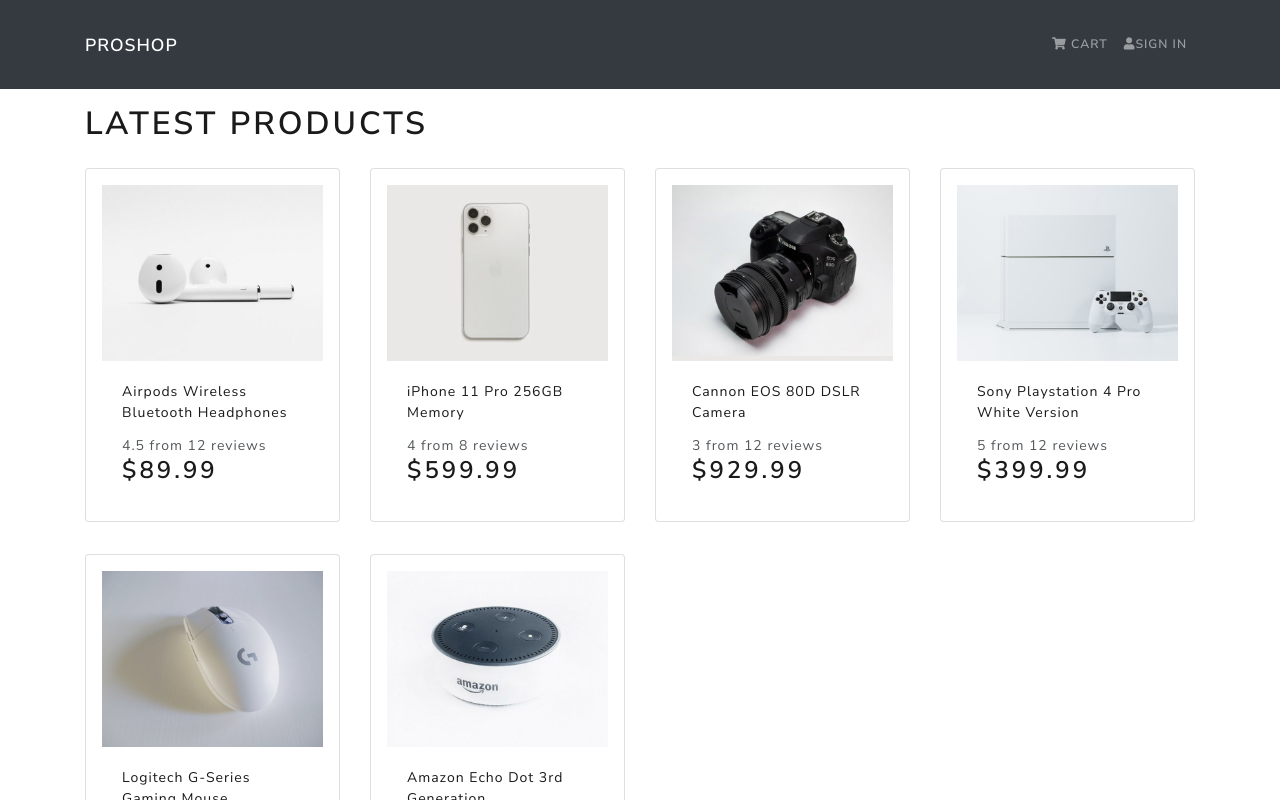
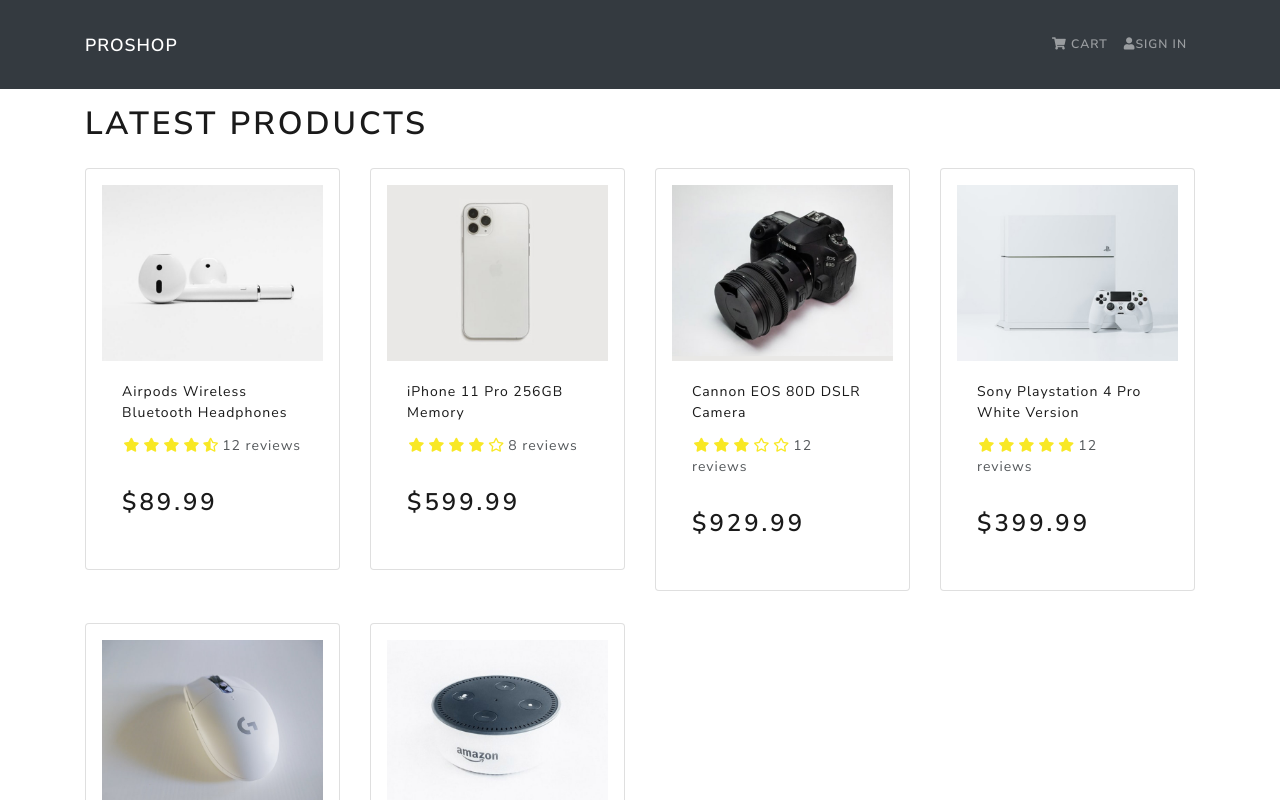
Before and after one commit to Firewlker21/ProShop-MERN-course, a React (Create React App) app in the folder frontend/: page / in a window 1280 px wide. Shown: the top 800 px of the page. Built offline with nearby package versions, Linux system fonts and the light colour scheme.

Commit message:
added rating stars to card

```diff
--- a/frontend/src/components/Product.js
+++ b/frontend/src/components/Product.js
@@ -1,5 +1,6 @@
 import React from 'react'
 import { Card } from 'react-bootstrap'
+import Rating from './Rating.js'
 
 const Product = ({ product }) => {
   return (
@@ -15,8 +16,11 @@
             </Card.Title>
           </a>
 
-          <Card.Text as='div'>
-            {product.rating} from {product.numReviews} reviews
+          <Card.Text>
+            <Rating
+              value={product.rating}
+              text={`${product.numReviews} reviews`}
+            />
           </Card.Text>
 
           <Card.Text as='h3'>${product.price}</Card.Text>
--- /dev/null
+++ b/frontend/src/components/Rating.js
@@ -0,0 +1,74 @@
+import React from 'react'
+
+const Rating = ({ value, text, color }) => {
+  return (
+    <div className='rating'>
+      <span>
+        <i
+          style={{ color }}
+          className={
+            value >= 1
+              ? 'fas fa-star'
+              : value >= 0.5
+              ? 'fas fa-star-half-alt'
+              : 'far fa-star'
+          }
+        ></i>
+      </span>
+      <span>
+        <i
+          style={{ color }}
+          className={
+            value >= 2
+              ? 'fas fa-star'
+              : value >= 1.5
+              ? 'fas fa-star-half-alt'
+              : 'far fa-star'
+          }
+        ></i>
+      </span>
+      <span>
+        <i
+          style={{ color }}
+          className={
+            value >= 3
+              ? 'fas fa-star'
+              : value >= 2.5
+              ? 'fas fa-star-half-alt'
+              : 'far fa-star'
+          }
+        ></i>
+      </span>
+      <span>
+        <i
+          style={{ color }}
+          className={
+            value >= 4
+              ? 'fas fa-star'
+              : value >= 3.5
+              ? 'fas fa-star-half-alt'
+              : 'far fa-star'
+          }
+        ></i>
+      </span>
+      <span>
+        <i
+          style={{ color }}
+          className={
+            value >= 5
+              ? 'fas fa-star'
+              : value >= 4.5
+              ? 'fas fa-star-half-alt'
+              : 'far fa-star'
+          }
+        ></i>
+      </span>
+      <span>{text && text}</span>
+    </div>
+  )
+}
+Rating.defaultProps = {
+  color: '#f8e825',
+}
+
+export default Rating
--- a/frontend/src/index.css
+++ b/frontend/src/index.css
@@ -1,3 +1,10 @@
 main {
   min-height: 80vh;
 }
+h3 {
+  padding: 1rem 0;
+}
+
+.rating span {
+  margin: 0.1rem;
+}
--- a/frontend/src/screens/HomeScreen.js
+++ b/frontend/src/screens/HomeScreen.js
@@ -9,7 +9,7 @@
       <h1>Latest Products</h1>
       <Row>
         {products.map(product => (
-          <Col sm={12} md={6} lg={4} xl={3}>
+          <Col key={product._id} sm={12} md={6} lg={4} xl={3}>
             <Product product={product} />
           </Col>
         ))}
```
